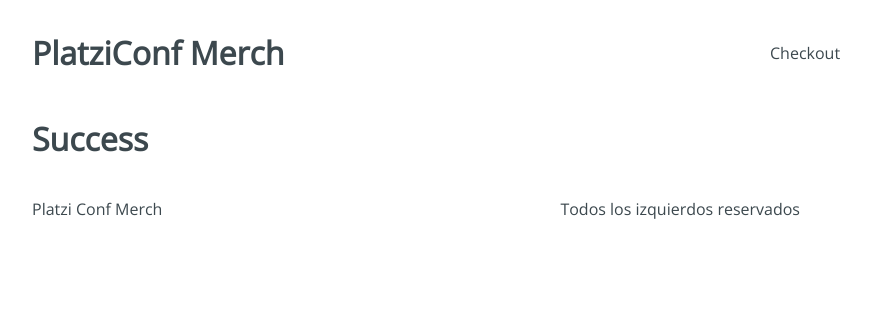
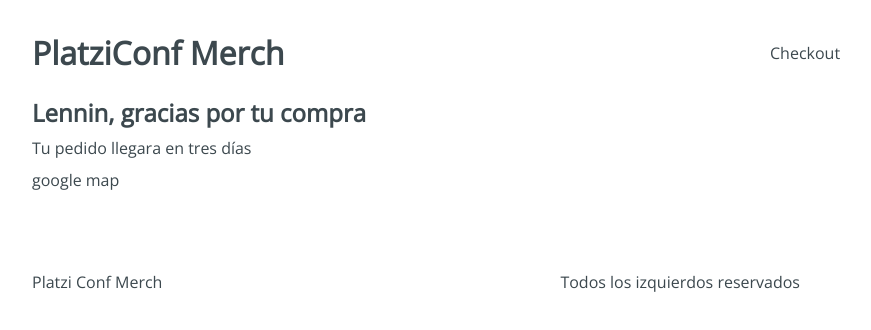
Before and after one commit to lenninIbarrraGonzalez/tiendaVirtual, a React app: page /checkout/success in a window 1280 px wide. Shown: the top 330 px of the page, without its empty margins (224-1095 px from the left). Built offline with nearby package versions, Linux system fonts and the light colour scheme.

Commit message:
maquetación de Payment y Success

```diff
--- a/src/containers/Payment.jsx
+++ b/src/containers/Payment.jsx
@@ -1,7 +1,16 @@
 import React from 'react'
+import '../styles/components/Payment.css'
 
 const Payment = () => (
-  <h1>Payment</h1>
+  <div className="Payment">
+    <div className="Payment-content">
+      <h3>Resumen del pedido</h3>
+      <div className="Payment-button">
+        Boton de pago con Paypal
+      </div>
+    </div>
+    <div />
+  </div>
 );
 
 export default Payment;
--- a/src/containers/Success.jsx
+++ b/src/containers/Success.jsx
@@ -1,7 +1,16 @@
 import React from 'react'
+import '../styles/components/Success.css'
 
 const Success = () => (
-  <h1>Success</h1>
+  <div className="Success">
+    <div className="Success-content">
+      <h2>Lennin, gracias por tu compra</h2>
+      <span>Tu pedido llegara en tres días</span>
+      <div className="Success-map">
+        google map
+      </div>
+    </div>
+  </div>
 );
 
 export default Success;
```
